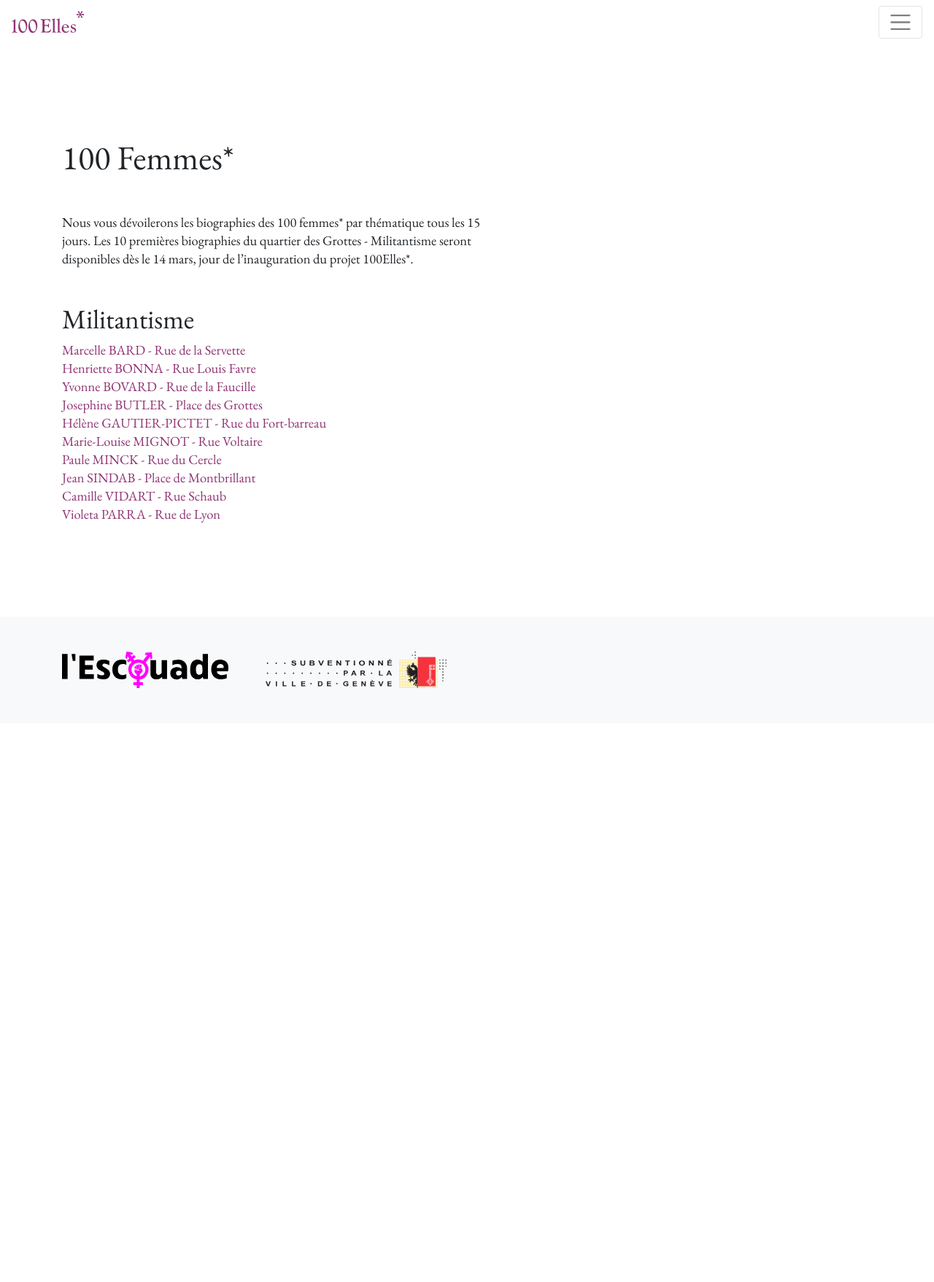
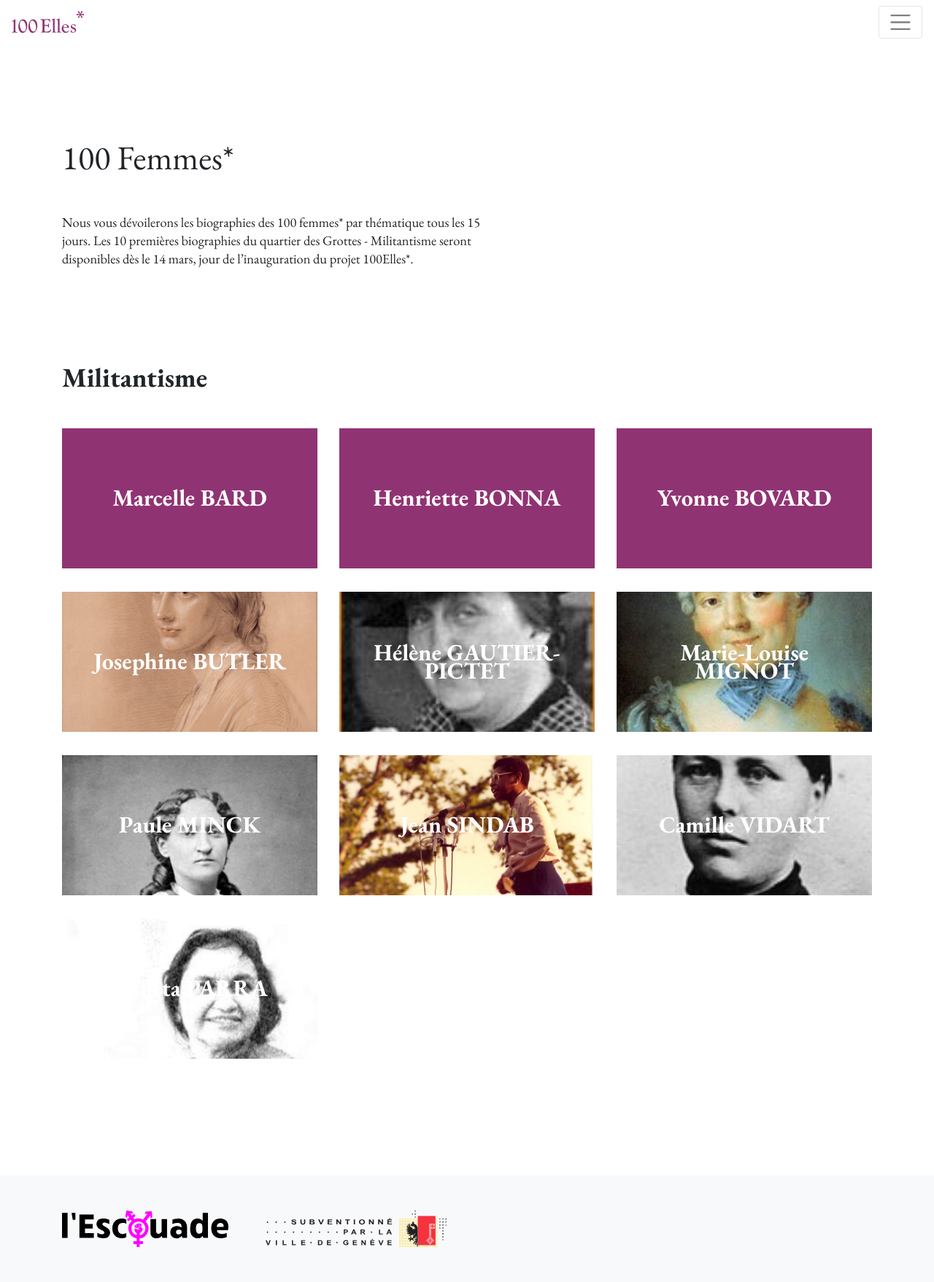
Before and after one commit to larucheio/100elles.ch, a Jekyll site: the page built from 100femmes/index.html, in a window 1280 px wide. Shown: the whole page at 73% size. Built offline with Jekyll 4.4.1, drawn with Linux system fonts in a browser that asks for light colours; nearby versions of some CDN libraries; before the commit the page ends 991 px from its top, so only the background shows below that.

Commit message:
Add images on 100femmes

```diff
--- a/100femmes/index.html
+++ b/100femmes/index.html
@@ -9,9 +9,45 @@ layout: main
     Nous vous dévoilerons les biographies des 100 femmes* par thématique tous les 15 jours. Les 10 premières biographies du quartier des Grottes - Militantisme seront disponibles dès le 14 mars, jour de l’inauguration du projet 100Elles*.
   </p>
 
-  <section class="mt-5">
-    <h2>Militantisme</h2>
-    <ul class="list-unstyled">
+  <section class="mt-7">
+    <h2 class="font-weight-bold">Militantisme</h2>
+
+    <div class="row mt-5">
+      <div class="col-12 col-md-6 col-lg-4">
+        <a class="card-femme" href="./marcelle-bard/">Marcelle BARD</a>
+      </div>
+      <div class="col-12 col-md-6 col-lg-4">
+        <a class="card-femme" href="./henriette-bonna/">Henriette BONNA</a>
+      </div>
+      <div class="col-12 col-md-6 col-lg-4">
+        <a class="card-femme" href="./yvonne-bovard/">Yvonne BOVARD</a>
+      </div>
+      <div class="col-12 col-md-6 col-lg-4">
+        <a class="card-femme" href="./josephine-butler/" style="background-image: url('/img/100femmes/josephine-butler.jpg')">Josephine BUTLER</a>
+      </div>
+      <div class="col-12 col-md-6 col-lg-4">
+        <a class="card-femme" href="./helene-gautier-pictet/" style="background-image: url('/img/100femmes/helene-gautier-pictet.jpg')">Hélène GAUTIER-PICTET</a>
+      </div>
+      <div class="col-12 col-md-6 col-lg-4">
+        <a class="card-femme" href="./marie-louise-mignot/" style="background-image: url('/img/100femmes/marie-louise-mignot.jpg')">Marie-Louise MIGNOT</a>
+      </div>
+      <div class="col-12 col-md-6 col-lg-4">
+        <a class="card-femme" href="./paule-minck/" style="background-image: url('/img/100femmes/paule-minck.png'); background-position: center top;">Paule MINCK</a>
+      </div>
+      <div class="col-12 col-md-6 col-lg-4">
+        <a class="card-femme" href="./jean-sindab/" style="background-image: url('/img/100femmes/jean-sindab.jpg')">Jean SINDAB</a>
+      </div>
+      <div class="col-12 col-md-6 col-lg-4">
+        <a class="card-femme" href="./camille-vidart/" style="background-image: url('/img/100femmes/camille-vidart.jpg')">Camille VIDART</a>
+      </div>
+      <div class="col-12 col-md-6 col-lg-4">
+        <a class="card-femme" href="./violeta-parra/" style="background-image: url('/img/100femmes/violeta-parra.png'); background-position: center top;">Violeta PARRA</a>
+      </div>
+    </div>
+
+
+
+    <!-- <ul class="list-unstyled">
       <li>
         <a href="./marcelle-bard/">Marcelle BARD - Rue de la Servette</a>
       </li>
@@ -42,7 +78,7 @@ layout: main
       <li>
         <a href="./violeta-parra/">Violeta PARRA - Rue de Lyon</a>
       </li>
-    </ul>
+    </ul> -->
   </section>
 
 </main>
--- a/css/main.scss
+++ b/css/main.scss
@@ -44,3 +44,26 @@ body {
 #mapid {
   height: 800px;
 }
+
+.card-femme {
+  font-weight: bold;
+  display: flex;
+  justify-content: center;
+  text-align: center;
+  align-items: center;
+  background-color: $primary;
+  color: white;
+  padding: 1rem;
+  min-height: 12rem;
+  margin-bottom: 2rem;
+  font-size: 2rem;
+
+  background-repeat: no-repeat;
+  background-size: cover;
+  background-position: center;
+}
+
+.card-femme:hover {
+  text-decoration: none;
+  color: white;
+}
```
Also changed, not shown: img/100femmes/camille-vidart.jpg (added), img/100femmes/helene-gautier-pictet.jpg (added), img/100femmes/jean-sindab.jpg (added), img/100femmes/josephine-butler.jpg (added), img/100femmes/marie-louise-mignot.jpg (added), img/100femmes/paule-minck.png (added), img/100femmes/violeta-parra.png (added).
